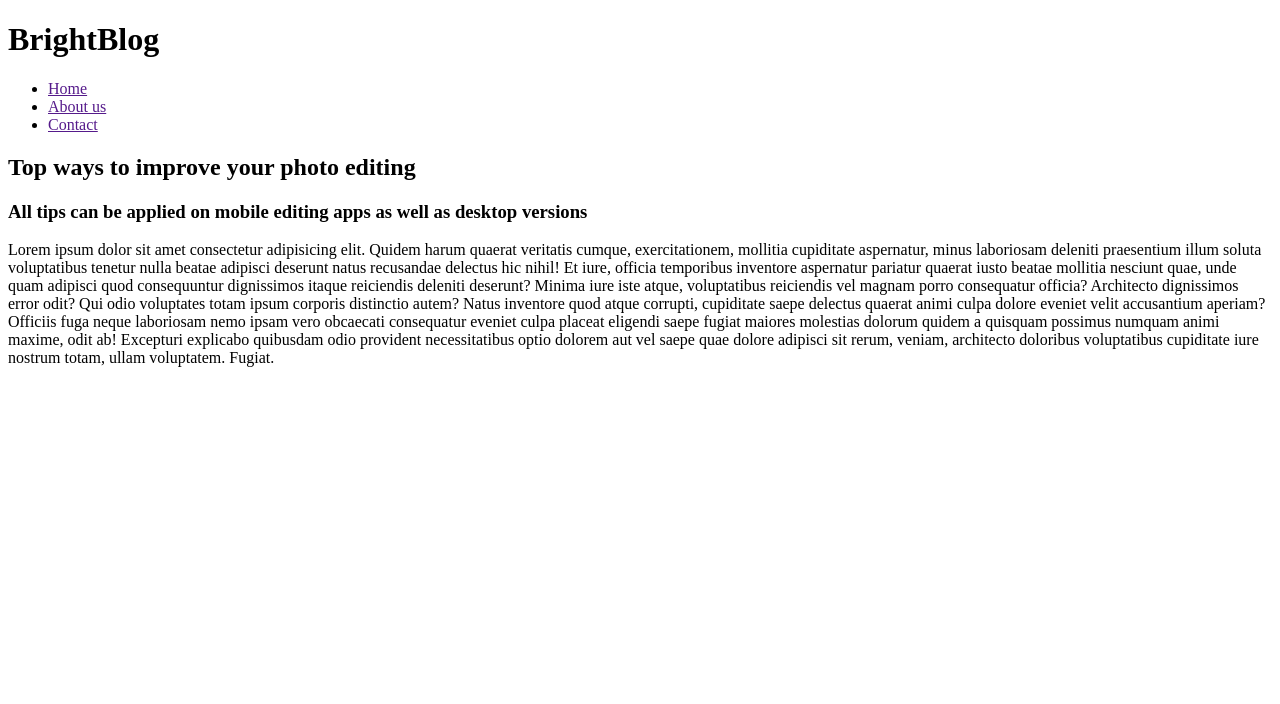
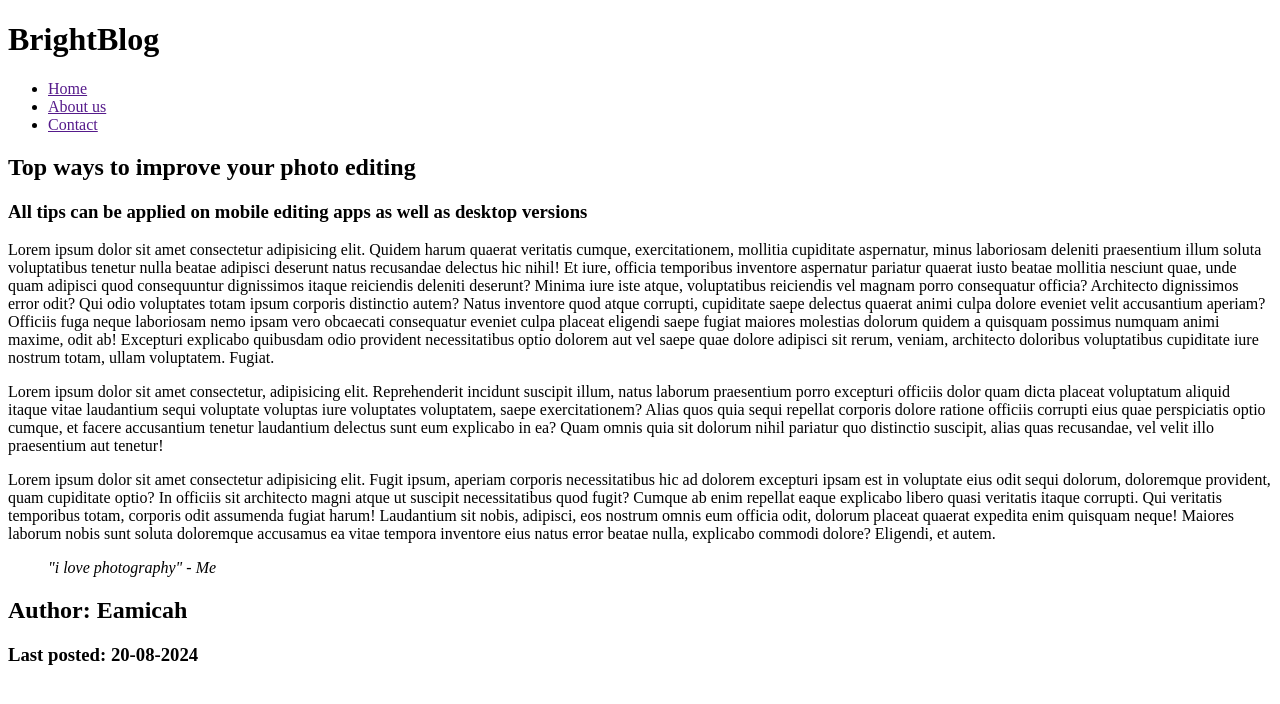
Before and after one commit to esalienn/esalienn.github.io, a plain HTML site: page day1/index.html in a window 1280 px wide. Drawn offline with Linux system fonts and the light colour scheme.

Commit message:
change update

```diff
--- a/day1/index.html
+++ b/day1/index.html
@@ -32,9 +32,15 @@
             </header>
             <main>
                 <p>Lorem ipsum dolor sit amet consectetur adipisicing elit. Quidem harum quaerat veritatis cumque, exercitationem, mollitia cupiditate aspernatur, minus laboriosam deleniti praesentium illum soluta voluptatibus tenetur nulla beatae adipisci deserunt natus recusandae delectus hic nihil! Et iure, officia temporibus inventore aspernatur pariatur quaerat iusto beatae mollitia nesciunt quae, unde quam adipisci quod consequuntur dignissimos itaque reiciendis deleniti deserunt? Minima iure iste atque, voluptatibus reiciendis vel magnam porro consequatur officia? Architecto dignissimos error odit? Qui odio voluptates totam ipsum corporis distinctio autem? Natus inventore quod atque corrupti, cupiditate saepe delectus quaerat animi culpa dolore eveniet velit accusantium aperiam? Officiis fuga neque laboriosam nemo ipsam vero obcaecati consequatur eveniet culpa placeat eligendi saepe fugiat maiores molestias dolorum quidem a quisquam possimus numquam animi maxime, odit ab! Excepturi explicabo quibusdam odio provident necessitatibus optio dolorem aut vel saepe quae dolore adipisci sit rerum, veniam, architecto doloribus voluptatibus cupiditate iure nostrum totam, ullam voluptatem. Fugiat.</p>
+                <p>Lorem ipsum dolor sit amet consectetur, adipisicing elit. Reprehenderit incidunt suscipit illum, natus laborum praesentium porro excepturi officiis dolor quam dicta placeat voluptatum aliquid itaque vitae laudantium sequi voluptate voluptas iure voluptates voluptatem, saepe exercitationem? Alias quos quia sequi repellat corporis dolore ratione officiis corrupti eius quae perspiciatis optio cumque, et facere accusantium tenetur laudantium delectus sunt eum explicabo in ea? Quam omnis quia sit dolorum nihil pariatur quo distinctio suscipit, alias quas recusandae, vel velit illo praesentium aut tenetur!</p>
+                <p>Lorem ipsum dolor sit amet consectetur adipisicing elit. Fugit ipsum, aperiam corporis necessitatibus hic ad dolorem excepturi ipsam est in voluptate eius odit sequi dolorum, doloremque provident, quam cupiditate optio? In officiis sit architecto magni atque ut suscipit necessitatibus quod fugit? Cumque ab enim repellat eaque explicabo libero quasi veritatis itaque corrupti. Qui veritatis temporibus totam, corporis odit assumenda fugiat harum! Laudantium sit nobis, adipisci, eos nostrum omnis eum officia odit, dolorum placeat quaerat expedita enim quisquam neque! Maiores laborum nobis sunt soluta doloremque accusamus ea vitae tempora inventore eius natus error beatae nulla, explicabo commodi dolore? Eligendi, et autem.</p>
+                <blockquote>
+                    <cite>"i love photography" - Me</cite>
+                </blockquote>
             </main>
             <footer>
-
+                <h2>Author: Eamicah</h2>
+                <h3>Last posted: 20-08-2024</h3>
             </footer>
         </article>
         <!-- main content goes here -->
```
